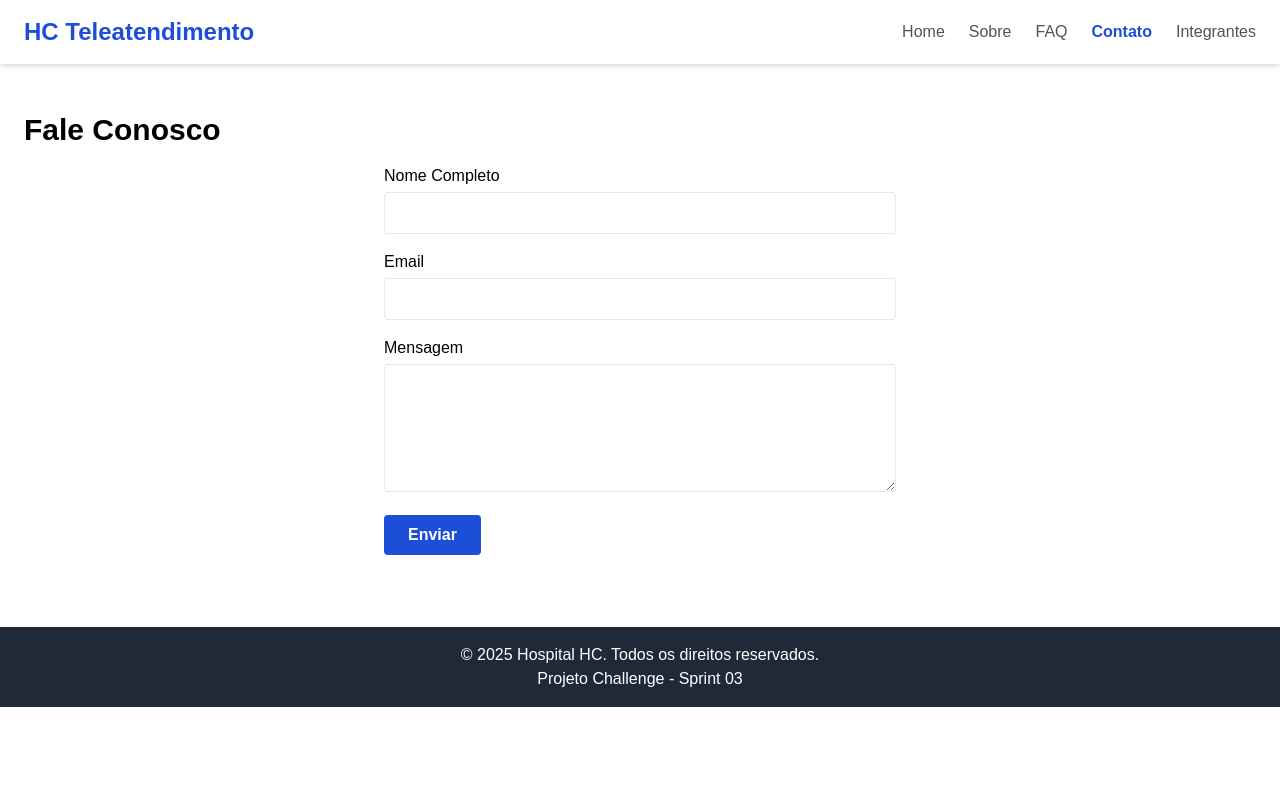
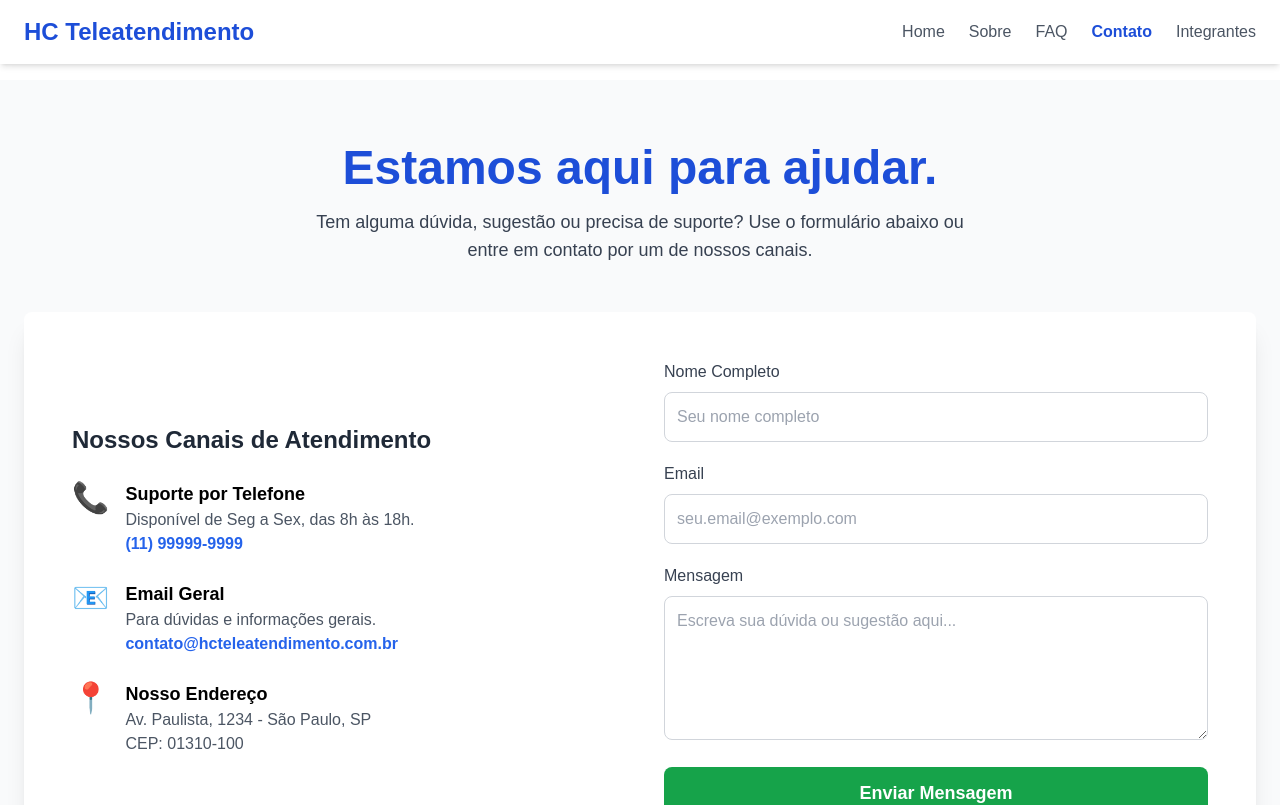
Before and after one commit to MatheusGianolli/CHALLENGEsprint3, a React (Vite) app: page /contato in a window 1280 px wide. Shown: the top 805 px of the page. Built offline with nearby package versions, Linux system fonts and the light colour scheme.

Commit message:
feat: Adicionando e melhorando as paginas About e etc

```diff
--- a/src/pages/ContactPage.tsx
+++ b/src/pages/ContactPage.tsx
@@ -1,9 +1,8 @@
-// src/pages/ContactPage.tsx
 
-// A correção está nesta linha:
+
 import { useForm, type SubmitHandler } from "react-hook-form";
 
-// Define a "forma" dos dados do nosso formulário
+
 type FormInputs = {
   nome: string;
   email: string;
@@ -13,35 +12,101 @@ type FormInputs = {
 export default function ContactPage() {
   const { register, handleSubmit, formState: { errors } } = useForm<FormInputs>();
 
-  // Usamos o SubmitHandler para garantir que 'data' seja do tipo 'FormInputs'
   const onSubmit: SubmitHandler<FormInputs> = data => {
     console.log(data);
     alert('Mensagem enviada com sucesso! (Verifique o console)');
   };
 
   return (
-    <div className="container mx-auto px-6 py-8">
-      <h2 className="text-3xl font-bold mb-4">Fale Conosco</h2>
-      <form onSubmit={handleSubmit(onSubmit)} className="max-w-lg mx-auto">
-        <div className="mb-4">
-          <label htmlFor="nome" className="block mb-1">Nome Completo</label>
-          <input id="nome" {...register("nome", { required: "O nome é obrigatório" })} className="w-full p-2 border rounded"/>
+    <div className="bg-gray-50 min-h-screen py-16">
+      <div className="container mx-auto px-6">
+
+        {}
+        <div className="text-center mb-12">
+          <h1 className="text-4xl md:text-5xl font-bold text-hc-blue-dark mb-4">Estamos aqui para ajudar.</h1>
+          <p className="text-lg text-gray-700 max-w-2xl mx-auto">
+            Tem alguma dúvida, sugestão ou precisa de suporte? Use o formulário abaixo ou entre em contato por um de nossos canais.
+          </p>
+        </div>
+
+        {/* Container Principal com Duas Colunas */}
+        <div className="bg-white rounded-lg shadow-xl p-8 md:p-12 grid md:grid-cols-2 gap-12">
+
+          {/* Coluna Esquerda: Informações de Contato */}
+          <div className="flex flex-col justify-center">
+            <h2 className="text-2xl font-bold text-gray-800 mb-6">Nossos Canais de Atendimento</h2>
+            <div className="space-y-6">
+              <div className="flex items-start">
+                <span className="text-3xl mr-4">📞</span>
+                <div>
+                  <h3 className="font-semibold text-lg">Suporte por Telefone</h3>
+                  <p className="text-gray-600">Disponível de Seg a Sex, das 8h às 18h.</p>
+                  <a href="tel:+5511999999999" className="text-hc-blue hover:underline font-semibold">(11) 99999-9999</a>
+                </div>
+              </div>
+              <div className="flex items-start">
+                <span className="text-3xl mr-4">📧</span>
+                <div>
+                  <h3 className="font-semibold text-lg">Email Geral</h3>
+                  <p className="text-gray-600">Para dúvidas e informações gerais.</p>
+                  <a href="mailto:contato@hcteleatendimento.com.br" className="text-hc-blue hover:underline font-semibold">contato@hcteleatendimento.com.br</a>
+                </div>
+              </div>
+              <div className="flex items-start">
+                <span className="text-3xl mr-4">📍</span>
+                <div>
+                  <h3 className="font-semibold text-lg">Nosso Endereço</h3>
+                  <p className="text-gray-600">Av. Paulista, 1234 - São Paulo, SP</p>
+                  <p className="text-gray-600">CEP: 01310-100</p>
+                </div>
+              </div>
+            </div>
+          </div>
+
+          {/* Coluna Direita: Formulário */}
+          <div>
+            <form onSubmit={handleSubmit(onSubmit)}>
+              <div className="mb-5">
+                <label htmlFor="nome" className="block mb-2 font-medium text-gray-700">Nome Completo</label>
+                <input
+                  id="nome"
+                  {...register("nome", { required: "O nome é obrigatório" })}
+                  className="w-full p-3 border border-gray-300 rounded-lg focus:outline-none focus:ring-2 focus:ring-hc-blue-light transition-shadow"
+                  placeholder="Seu nome completo"
+                />
                 {errors.nome && <p className="text-red-500 text-sm mt-1">{errors.nome.message}</p>}
               </div>
-        <div className="mb-4">
-          <label htmlFor="email" className="block mb-1">Email</label>
-          <input id="email" type="email" {...register("email", { required: "O email é obrigatório" })} className="w-full p-2 border rounded"/>
+              <div className="mb-5">
+                <label htmlFor="email" className="block mb-2 font-medium text-gray-700">Email</label>
+                <input
+                  id="email"
+                  type="email"
+                  {...register("email", { required: "O email é obrigatório" })}
+                  className="w-full p-3 border border-gray-300 rounded-lg focus:outline-none focus:ring-2 focus:ring-hc-blue-light transition-shadow"
+                  placeholder="seu.email@exemplo.com"
+                />
                 {errors.email && <p className="text-red-500 text-sm mt-1">{errors.email.message}</p>}
               </div>
-        <div className="mb-4">
-          <label htmlFor="mensagem" className="block mb-1">Mensagem</label>
-          <textarea id="mensagem" {...register("mensagem", { required: "A mensagem é obrigatória" })} className="w-full p-2 border rounded h-32"></textarea>
+              <div className="mb-5">
+                <label htmlFor="mensagem" className="block mb-2 font-medium text-gray-700">Mensagem</label>
+                <textarea
+                  id="mensagem"
+                  {...register("mensagem", { required: "A mensagem é obrigatória" })}
+                  className="w-full p-3 border border-gray-300 rounded-lg h-36 focus:outline-none focus:ring-2 focus:ring-hc-blue-light transition-shadow"
+                  placeholder="Escreva sua dúvida ou sugestão aqui..."
+                ></textarea>
                 {errors.mensagem && <p className="text-red-500 text-sm mt-1">{errors.mensagem.message}</p>}
               </div>
-        <button type="submit" className="bg-blue-700 text-white px-6 py-2 rounded font-bold hover:bg-blue-800">
-          Enviar
+              <button
+                type="submit"
+                className="w-full bg-hc-green hover:bg-hc-green-dark text-white font-bold py-3 px-6 rounded-lg transition-colors duration-300 text-lg"
+              >
+                Enviar Mensagem
               </button>
             </form>
           </div>
+        </div>
+      </div>
+    </div>
   );
 }
--- a/src/pages/HomePage.tsx
+++ b/src/pages/HomePage.tsx
@@ -1,9 +1,9 @@
-// src/pages/HomePage.tsx
+
 import { useState, useEffect } from 'react';
 import { Link } from 'react-router-dom';
 
 export default function HomePage() {
-  // --- Lógica para a frase motivacional dinâmica ---
+
   const motivationalPhrases = [
     "Cuidar da sua saúde é um ato de coragem. Estamos aqui para ajudar.",
     "Um pequeno passo hoje para o seu bem-estar de amanhã.",
@@ -16,15 +16,15 @@ export default function HomePage() {
   useEffect(() => {
     const timer = setInterval(() => {
       setCurrentPhraseIndex((prevIndex) => (prevIndex + 1) % motivationalPhrases.length);
-    }, 5000); // Muda a frase a cada 5 segundos
+    }, 5000);
 
-    return () => clearInterval(timer); // Limpa o timer ao sair da página
+    return () => clearInterval(timer);
   }, [motivationalPhrases.length]);
   // ---------------------------------------------------
 
   return (
     <div>
-      {/* Seção Principal (Hero) */}
+      {}
       <section className="bg-blue-50 text-center py-20 px-6">
         <h2 className="text-4xl md:text-5xl font-bold text-hc-blue-dark mb-4">
           Bem-vindo ao Atendimento Digital HC
@@ -42,7 +42,7 @@ export default function HomePage() {
         </div>
       </section>
 
-      {/* Seção da Frase Motivacional */}
+      {}
       <section className="py-8 bg-white">
         <div className="container mx-auto px-6 text-center">
           <p className="text-lg text-gray-600 italic">
@@ -51,24 +51,24 @@ export default function HomePage() {
         </div>
       </section>
 
-      {/* Seção de Acesso Rápido */}
+      {}
       <section className="py-16 bg-gray-50">
         <div className="container mx-auto px-6">
           <h3 className="text-3xl font-bold text-center mb-10">Como podemos te ajudar hoje?</h3>
           <div className="grid grid-cols-1 md:grid-cols-3 gap-8">
-            {/* Card 1: Agendar Consulta */}
+            {}
             <Link to="/consulta/agendar" className="block p-8 bg-white rounded-lg shadow-lg text-center hover:shadow-xl hover:-translate-y-2 transition-all duration-300">
               <div className="text-4xl mb-4">📅</div>
               <h4 className="text-xl font-bold mb-2">Agendar Consulta</h4>
               <p className="text-gray-600">Encontre especialistas e marque sua teleconsulta em poucos minutos.</p>
             </Link>
-            {/* Card 2: Resultados de Exames */}
+            {}
             <Link to="/resultados" className="block p-8 bg-white rounded-lg shadow-lg text-center hover:shadow-xl hover:-translate-y-2 transition-all duration-300">
               <div className="text-4xl mb-4">🔬</div>
               <h4 className="text-xl font-bold mb-2">Resultados de Exames</h4>
               <p className="text-gray-600">Acesse seus resultados de forma segura e prática, de qualquer lugar.</p>
             </Link>
-            {/* Card 3: Fale com Suporte */}
+            {}
             <Link to="/contato" className="block p-8 bg-white rounded-lg shadow-lg text-center hover:shadow-xl hover:-translate-y-2 transition-all duration-300">
               <div className="text-4xl mb-4">💬</div>
               <h4 className="text-xl font-bold mb-2">Fale com Suporte</h4>
@@ -78,7 +78,7 @@ export default function HomePage() {
         </div>
       </section>
 
-      {/* Seção Como Funciona */}
+      {}
       <section className="py-16 bg-white">
         <div className="container mx-auto px-6">
           <h3 className="text-3xl font-bold text-center mb-10">Teleatendimento em 3 Passos Simples</h3>
--- a/src/pages/ServiceDetailPage.tsx
+++ b/src/pages/ServiceDetailPage.tsx
@@ -1,16 +1,16 @@
-// src/pages/ServiceDetailPage.tsx
+
 import { useParams, useNavigate } from 'react-router-dom';
 import { useEffect } from 'react';
 
 export default function ServiceDetailPage() {
-  const { id } = useParams(); // Pega o 'id' da URL, ex: /servico/cardiologia
-  const navigate = useNavigate(); // Hook para navegar entre páginas
+  const { id } = useParams();
+  const navigate = useNavigate();
 
-  // Apenas para demonstrar o useEffect
+
   useEffect(() => {
-    // Aqui você poderia "buscar" dados da especialidade com base no id
+
     console.log(`Carregando informações para a especialidade: ${id}`);
-  }, [id]); // Roda sempre que o 'id' mudar
+  }, [id]);
 
   return (
     <div className="container mx-auto px-6 py-8">
@@ -20,7 +20,7 @@ export default function ServiceDetailPage() {
       <p>Aqui seriam exibidas informações detalhadas sobre a especialidade de {id}.</p>
 
       <button
-        onClick={() => navigate('/')} // Exemplo de uso do useNavigate
+        onClick={() => navigate('/')}
         className="mt-6 bg-gray-700 text-white px-6 py-2 rounded font-bold hover:bg-gray-800">
         Voltar para a Home
       </button>
--- a/src/pages/TeamPage.tsx
+++ b/src/pages/TeamPage.tsx
@@ -1,9 +1,9 @@
-// src/pages/TeamPage.tsx
+
 export default function TeamPage() {
   const teamMembers = [
     { nome: "Nome Completo 1", rm: "RM12345", turma: "Turma X" },
     { nome: "Nome Completo 2", rm: "RM54321", turma: "Turma Y" },
-    // Adicione os outros integrantes aqui
+
   ];
 
   return (
```
Also changed, not shown: src/pages/AboutPage.tsx (+11 -11 lines), src/pages/FaqPage.tsx (+67 -12 lines). Lines whose indentation alone changed are shown as unchanged.
